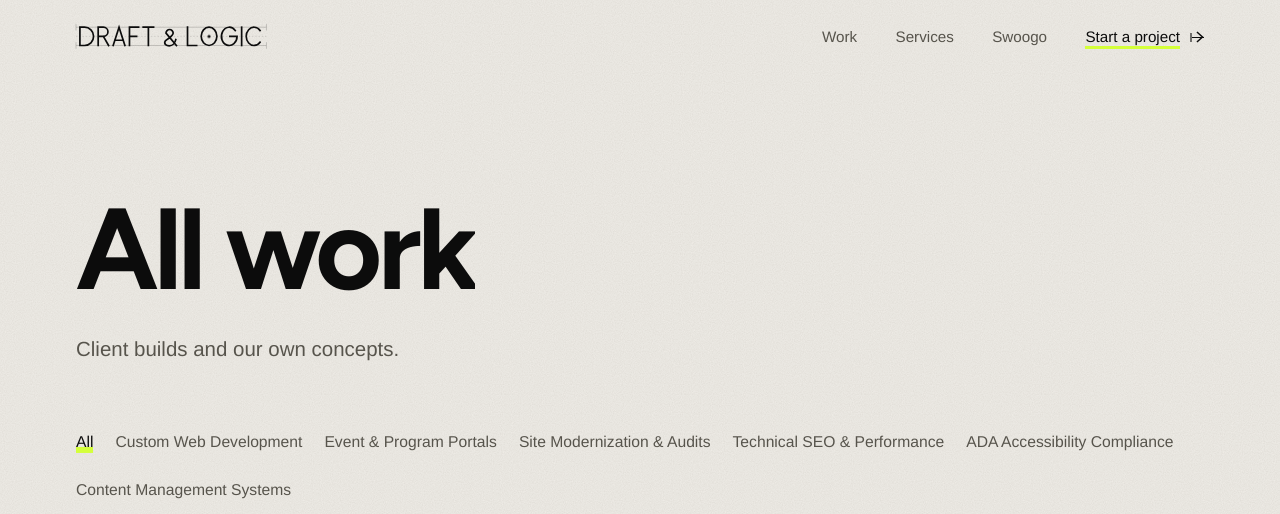
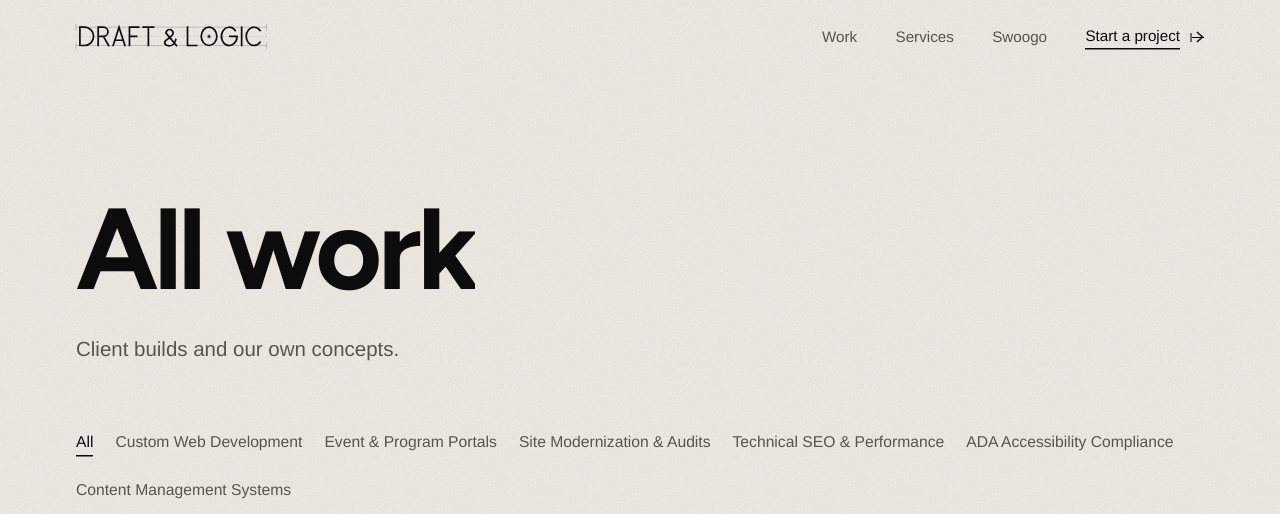
Before and after one commit to bkknerd/draftandlogic, a Next.js app: page /work in a window 1280 px wide. Shown: the top 514 px of the page. Built offline with nearby package versions, Linux system fonts and the light colour scheme.

Commit message:
Remove lime text highlights; links use plain underlines

```diff
--- a/app/globals.css
+++ b/app/globals.css
@@ -39,7 +39,7 @@ body {
   -webkit-font-smoothing: antialiased;
   text-rendering: optimizeLegibility;
 }
-::selection { background: var(--lime); color: var(--ink); }
+::selection { background: var(--ink); color: var(--bg); }
 img { display: block; max-width: 100%; }
 a { color: inherit; }
 button { font: inherit; color: inherit; }
@@ -89,22 +89,15 @@ ol, ul { margin: 0; padding: 0; list-style: none; }
   46% { background-size: 0 1.5px; background-position: 0 100%; }
   100% { background-size: 100% 1.5px; background-position: 0 100%; }
 }
-/* large: a lime marker under the words that fills behind them on hover */
+/* large: a plain underline that wipes on hover, like the rest */
 .alink-lg { font: 700 clamp(1.15rem, 1.6vw, 1.4rem)/1.15 var(--display); letter-spacing: -.02em; }
-.alink-lg .t { padding: 2px 4px 4px; margin: 0 -4px; background: linear-gradient(var(--lime), var(--lime)) 0 100% / 100% .34em no-repeat; transition: background-size .55s var(--ease); }
-@media (hover: hover) { .alink-lg:hover .t { animation: none; background-size: 100% 100%; } }
-.alink-lg:focus-visible .t { background-size: 100% 100%; }
 /* small: nav */
 .alink-sm { font-size: .95rem; gap: 10px; }
-.alink-sm .t { background-image: linear-gradient(var(--lime), var(--lime)); background-size: 100% 3px; padding-bottom: 3px; }
 .alink-sm .arw i { width: 12px; }
-@media (hover: hover) { .alink-sm:hover .arw i { width: 24px; } .alink-sm:hover .t { animation: none; background-size: 100% 100%; transition: background-size .45s var(--ease); } }
-.alink-sm .t { transition: background-size .45s var(--ease); }
+@media (hover: hover) { .alink-sm:hover .arw i { width: 24px; } }
 /* ink: on the lime contact block */
 .alink-ink { font: 700 clamp(1.3rem, 2vw, 1.7rem)/1.15 var(--display); letter-spacing: -.025em; color: var(--ink); }
 .alink-ink .t { padding: 2px 6px 5px; margin: 0 -6px; background: linear-gradient(var(--ink), var(--ink)) 0 100% / 100% 2px no-repeat; transition: background-size .55s var(--ease), color .35s; }
-@media (hover: hover) { .alink-ink:hover .t { animation: none; background-size: 100% 100%; color: var(--lime); } }
-.alink-ink:focus-visible .t { background-size: 100% 100%; color: var(--lime); }
 
 /* wordmark */
 .wm { display: block; overflow: visible; height: 30px; width: auto; }
@@ -164,9 +157,9 @@ html:not(.js) .loader { display: none; }
 .reel a { display: block; text-decoration: none; color: var(--fg); }
 .reel-img { display: block; overflow: hidden; border-radius: 6px; border: 1px solid var(--rule); background: #E4E0D6; aspect-ratio: 16 / 10; }
 .reel-img img { width: 100%; height: 100%; object-fit: cover; object-position: top; transition: transform 1s var(--ease); }
-.reel-name { display: inline-block; margin-top: 10px; font-size: .92rem; font-weight: 500; background: linear-gradient(var(--lime), var(--lime)) 0 90% / 0 .34em no-repeat; transition: background-size .45s var(--ease); }
-@media (hover: hover) { .reel a:hover .reel-img img { transform: scale(1.04); } .reel a:hover .reel-name { background-size: 100% .34em; } }
-.reel a:focus-visible .reel-name { background-size: 100% .34em; }
+.reel-name { display: inline-block; margin-top: 10px; font-size: .92rem; font-weight: 500; background: linear-gradient(currentColor, currentColor) 0 100% / 0 1px no-repeat; transition: background-size .45s var(--ease); }
+@media (hover: hover) { .reel a:hover .reel-img img { transform: scale(1.04); } .reel a:hover .reel-name { background-size: 100% 1px; } }
+.reel a:focus-visible .reel-name { background-size: 100% 1px; }
 
 /* each page fades in on navigation (opacity only, so fixed elements stay put) */
 .js .pg { animation: pgin .55s var(--ease) both; }
@@ -250,7 +243,7 @@ html:not(.js) .ln { overflow: visible; }
 .sx { display: grid; grid-template-columns: minmax(0, 1.5fr) minmax(0, .9fr); gap: clamp(24px, 5vw, 80px); align-items: start; margin-top: clamp(40px, 6vw, 72px); }
 .sx-l { border-bottom: 1px solid var(--d-rule); }
 .lv { position: relative; padding: clamp(20px, 2.6vw, 30px) 14px; border-top: 1px solid var(--d-rule); isolation: isolate; }
-.lv::before { content: ""; position: absolute; inset: 0; z-index: -1; background: var(--lime); transform: scaleX(0); transform-origin: left; transition: transform .5s var(--ease); }
+.lv::before { content: ""; position: absolute; inset: 0; z-index: -1; background: var(--bg); transform: scaleX(0); transform-origin: left; transition: transform .5s var(--ease); }
 .lv.on::before { transform: none; }
 .lv h3 { font-size: clamp(1.8rem, 3.6vw, 3.1rem); line-height: 1.02; letter-spacing: -.025em; transition: color .3s, transform .5s var(--ease); }
 .lv p { margin-top: 10px; color: var(--d-mut); line-height: 1.5; max-width: 40rem; transition: color .3s; }
@@ -344,13 +337,13 @@ html:not(.js) .ln { overflow: visible; }
 .foot-grid { display: grid; grid-template-columns: repeat(2, minmax(0, 1fr)); gap: 24px; padding: 28px 0 40px; border-top: 1px solid var(--d-rule); }
 .foot-grid .k { color: #8C887F; margin-bottom: 10px; font-size: .9rem; }
 .foot-grid p:not(.k) { color: #E4E0D6; line-height: 1.7; }
-.foot-grid a { text-decoration: none; background: linear-gradient(var(--lime), var(--lime)) 0 100% / 0 1px no-repeat; transition: background-size .45s var(--ease), color .3s; }
+.foot-grid a { text-decoration: none; background: linear-gradient(currentColor, currentColor) 0 100% / 0 1px no-repeat; transition: background-size .45s var(--ease), color .3s; }
 .foot-grid a:hover { background-size: 100% 1px; color: #fff; }
 .foot-areas { margin-top: 14px; }
 .foot-areas li { line-height: 1.9; color: #E4E0D6; }
 .foot-base { display: flex; justify-content: space-between; gap: 16px; flex-wrap: wrap; padding: 20px 0 32px; border-top: 1px solid var(--d-rule); font-size: .9rem; }
 .foot-base a { text-decoration: none; }
-.foot-base a:hover { color: var(--lime); }
+.foot-base a:hover { color: #fff; }
 
 /* responsive */
 @media (max-width: 1000px) {
@@ -411,12 +404,12 @@ html:not(.js) .ln { overflow: visible; }
 .frame img { width: 100%; height: auto; aspect-ratio: 16 / 10; object-fit: cover; object-position: top; }
 .frame video { display: block; width: 100%; height: auto; }
 
-/* filter: plain text toggles with a lime marker, not pills */
+/* filter: plain text toggles with an underline, not pills */
 .wfil { display: flex; flex-wrap: wrap; gap: 4px 22px; padding-bottom: 20px; margin-bottom: clamp(32px, 4vw, 48px); border-bottom: 1px solid var(--rule); }
 .wfil button { min-height: 44px; padding: 0; border: 0; background: none; cursor: pointer; font-size: .98rem; color: var(--mut); transition: color .3s; }
-.wfil button span, .wfil button { background-image: linear-gradient(var(--lime), var(--lime)); background-repeat: no-repeat; background-position: 0 72%; background-size: 0 .38em; transition: background-size .45s var(--ease), color .3s; }
+.wfil button span, .wfil button { background-image: linear-gradient(currentColor, currentColor); background-repeat: no-repeat; background-position: 0 82%; background-size: 0 1.5px; transition: background-size .45s var(--ease), color .3s; }
 .wfil button:hover { color: var(--fg); }
-.wfil button[aria-pressed="true"] { color: var(--fg); font-weight: 500; background-size: 100% .38em; }
+.wfil button[aria-pressed="true"] { color: var(--fg); font-weight: 500; background-size: 100% 1.5px; }
 
 .wgrid { display: grid; grid-template-columns: repeat(auto-fill, minmax(min(100%, 340px), 1fr)); gap: clamp(36px, 4vw, 56px) clamp(20px, 2.4vw, 32px); }
 .wcard > a, .wcard > div { display: flex; flex-direction: column; gap: 10px; text-decoration: none; color: var(--fg); }
@@ -626,7 +619,7 @@ html:not(.js) .ln { overflow: visible; }
 .sw .ext-head p{color:var(--d-mut);max-width:34rem;font-size:1.08rem}
 .sw .ext{margin-top:clamp(40px,6vw,72px);border-bottom:1px solid var(--d-rule)}
 .sw .ext li{position:relative;display:grid;grid-template-columns:minmax(0,1.1fr) minmax(0,1fr) minmax(0,1fr);gap:12px clamp(20px,3vw,48px);padding:clamp(22px,2.8vw,34px) 14px;border-top:1px solid var(--d-rule);isolation:isolate}
-.sw .ext li::before{content:"";position:absolute;inset:0;z-index:-1;background:var(--lime);transform:scaleX(0);transform-origin:left;transition:transform .5s var(--ease)}
+.sw .ext li::before{content:"";position:absolute;inset:0;z-index:-1;background:var(--bg);transform:scaleX(0);transform-origin:left;transition:transform .5s var(--ease)}
 .sw .ext li:hover::before{transform:none}
 .sw .ext li:hover,.sw .ext li:hover p,.sw .ext li:hover .k{color:var(--ink)}
 .sw .ext h3{font-size:clamp(1.4rem,2.4vw,2rem);letter-spacing:-.022em;line-height:1.05}
@@ -647,7 +640,7 @@ html:not(.js) .ln { overflow: visible; }
 .sw /* white label */
 .wl{background:var(--paper);border-top:1px solid var(--rule);border-bottom:1px solid var(--rule)}
 .sw .wl-h{font-family:var(--display);font-weight:700;text-wrap:balance;font-size:clamp(3rem,8.4vw,8rem);line-height:.9;letter-spacing:-.037em;max-width:12ch}
-.sw .wl-h span{display:block;background:linear-gradient(var(--lime),var(--lime)) 0 88%/100% .32em no-repeat;width:fit-content}
+.sw .wl-h span{display:block;width:fit-content}
 .sw .wl-grid{display:grid;grid-template-columns:minmax(0,1.1fr) minmax(0,.9fr);gap:clamp(32px,6vw,96px);margin-top:clamp(40px,6vw,72px);padding-top:28px;border-top:1px solid var(--fg)}
 .sw .wl-copy p{font-size:clamp(1.08rem,1.4vw,1.25rem);line-height:1.55;max-width:36rem}
 .sw .wl-copy p+p{margin-top:18px}
--- a/components/Icons.jsx
+++ b/components/Icons.jsx
@@ -13,7 +13,7 @@ export function DimArrow({ out = false }) {
   );
 }
 
-/** Text link with the studio arrow. variant: 'lg' (lime marker), 'sm', 'ink' (for the lime section). */
+/** Text link with the studio arrow. variant: 'lg', 'sm', 'ink' (for the contact section). */
 export function ArrowLink({ href, children, variant = '', out = false, className = '', ...rest }) {
   const ext = /^https?:/.test(href);
   const Tag = href.startsWith('/') ? Link : 'a';
```
